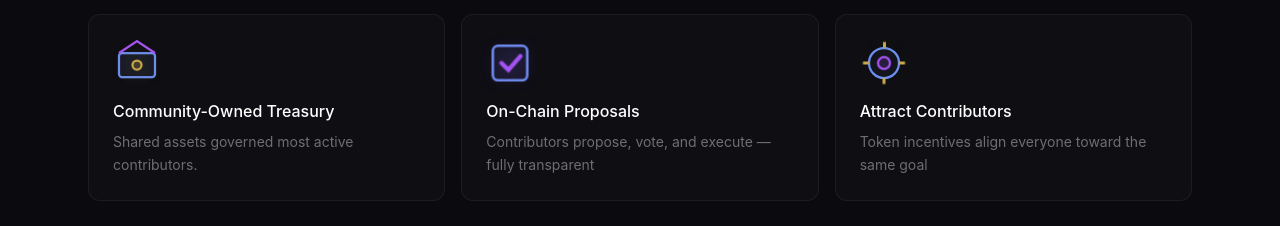
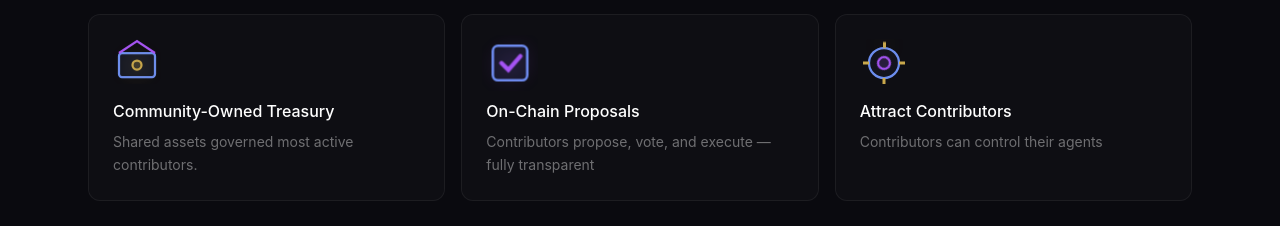
Before and after one commit to n0umen0n/consortiumlab-landing, a Next.js app: page / in a window 1280 px wide. Shown: the part 2200-2426 px from the top of the page. Built offline with nearby package versions, Linux system fonts and the light colour scheme.

Commit message:
Update Attract Contributors description

```diff
--- a/src/components/WhyConsortium.tsx
+++ b/src/components/WhyConsortium.tsx
@@ -158,7 +158,7 @@ export default function WhyConsortium() {
               {[
                 { icon: 'treasury', title: 'Community-Owned Treasury', desc: 'Shared assets governed most active contributors.' },
                 { icon: 'proposals', title: 'On-Chain Proposals', desc: 'Contributors propose, vote, and execute — fully transparent' },
-                { icon: 'contributors', title: 'Attract Contributors', desc: 'Token incentives align everyone toward the same goal' },
+                { icon: 'contributors', title: 'Attract Contributors', desc: 'Contributors can control their agents' },
               ].map((item) => (
                 <div
                   key={item.title}
```
